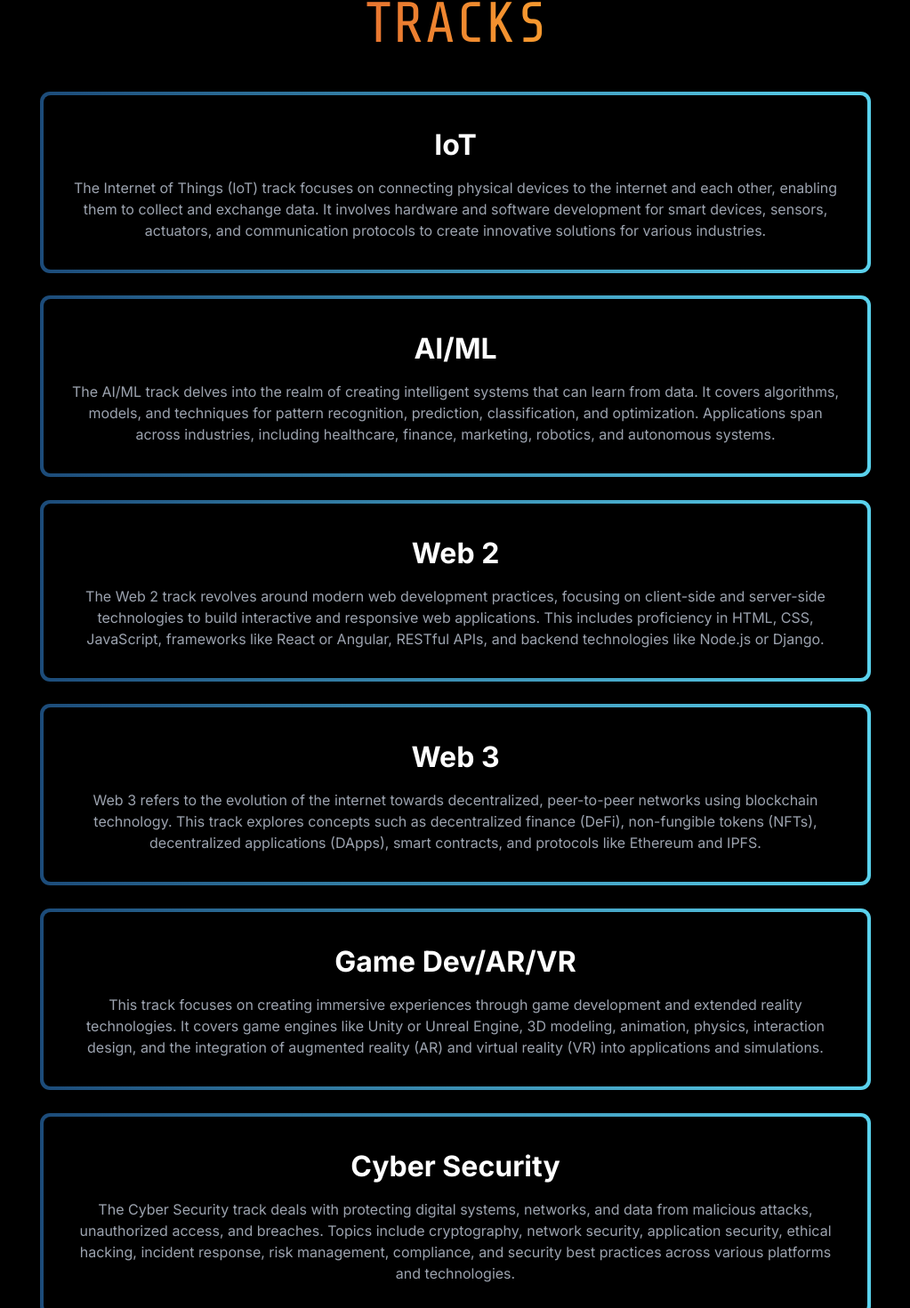
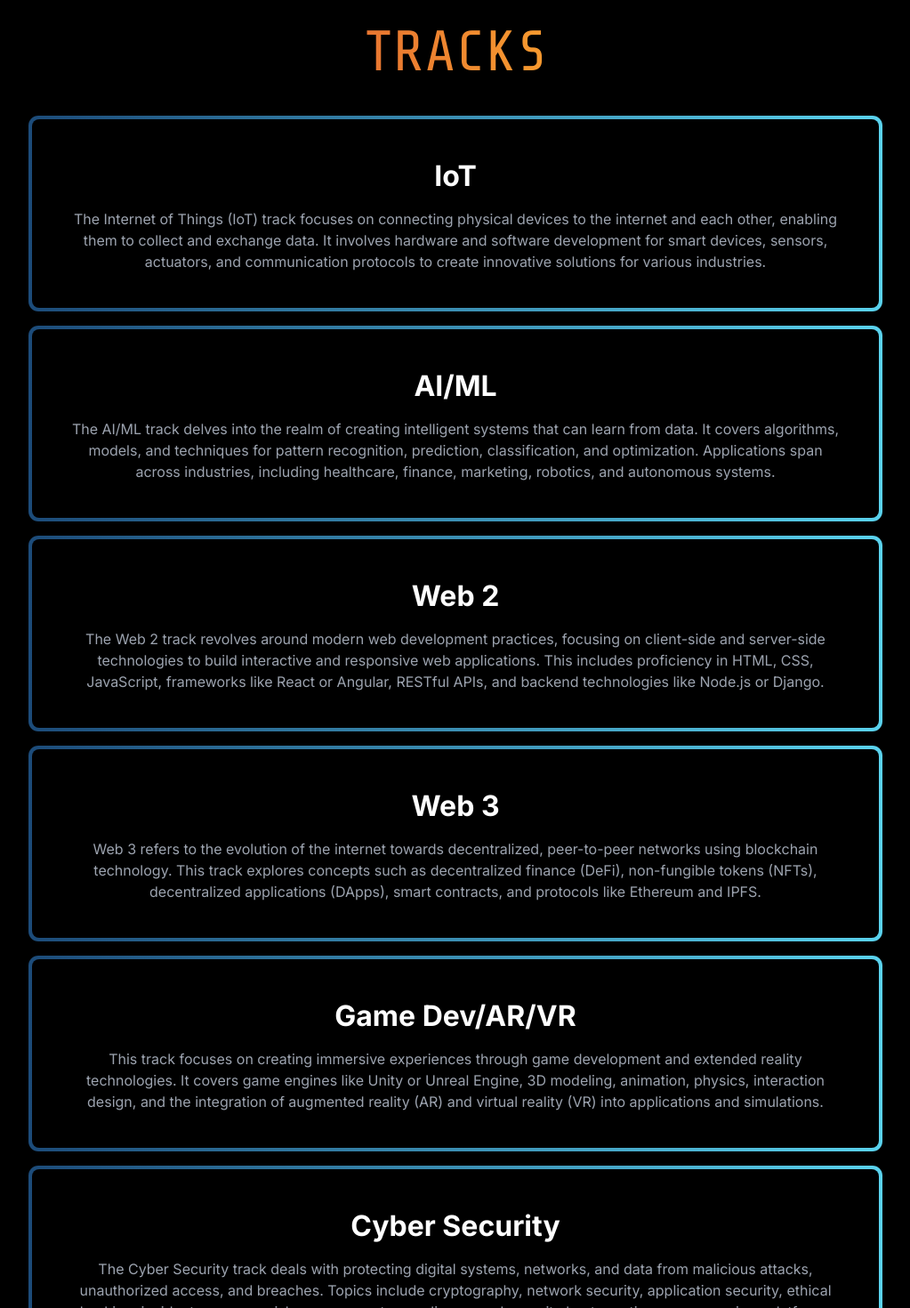
Before and after one commit to adistrim/hackJKLUv3, a Next.js app: page / in a window 1280 px wide. Shown: the part 2113-3583 px from the top of the page at 89% size, without its empty margins (128-1151 px from the left). Built offline with nearby package versions, Linux system fonts and the light colour scheme.

Commit message:
minor tailwind class changes

```diff
--- a/src/app/components/faq.tsx
+++ b/src/app/components/faq.tsx
@@ -24,7 +24,7 @@
   };
 
   return (
-    <div className="container mx-auto my-[7rem] md:my-0 md:mb-[5rem]">
+    <div className="container mx-auto my-[5rem] md:my-0">
       <h1
         className="text-[2rem] md:text-[4rem] text-center mb-4"
         style={{
--- a/src/app/components/home.tsx
+++ b/src/app/components/home.tsx
@@ -128,8 +128,8 @@
         </h1>
         <NextLink href="challenges" passHref>
           <div className="cursor-pointer flex flex-wrap justify-center">
-            <div className="rounded-[0.7rem] m-[0.8rem] bg-gradient-to-r from-[#1C4B79] to-[#5AD2ED] p-1">
-              <div className="rounded-[0.5rem] h-full w-full items-center justify-center bg-black back px-3 py-1">
+            <div className="rounded-[0.7rem] my-[0.5rem] bg-gradient-to-r from-[#1C4B79] to-[#5AD2ED] p-1">
+              <div className="rounded-[0.5rem] h-full w-full items-center justify-center bg-black back px-6 py-3">
                 <div className="mx-1 my-3 md:mx-5 md:my-7">
                   <h1
                     className={`${inter.className} text-white my-3 text-center font-bold text-[1.5rem] md:text-[2rem]`}
@@ -147,8 +147,8 @@
                 </div>
               </div>
             </div>
-            <div className="rounded-[0.7rem] m-[0.8rem] bg-gradient-to-r from-[#1C4B79] to-[#5AD2ED] p-1">
-              <div className="rounded-[0.5rem] h-full w-full items-center justify-center bg-black back px-3 py-1">
+            <div className="rounded-[0.7rem] my-[0.5rem] bg-gradient-to-r from-[#1C4B79] to-[#5AD2ED] p-1">
+              <div className="rounded-[0.5rem] h-full w-full items-center justify-center bg-black back px-6 py-3">
                 <div className="mx-1 my-3 md:mx-5 md:my-7">
                   <h1
                     className={`${inter.className} text-white my-3 text-center font-bold text-[1.5rem] md:text-[2rem]`}
@@ -166,8 +166,8 @@
                 </div>
               </div>
             </div>
-            <div className="rounded-[0.7rem] m-[0.8rem] bg-gradient-to-r from-[#1C4B79] to-[#5AD2ED] p-1">
-              <div className="rounded-[0.5rem] h-full w-full items-center justify-center bg-black back px-3 py-1">
+            <div className="rounded-[0.7rem] my-[0.5rem] bg-gradient-to-r from-[#1C4B79] to-[#5AD2ED] p-1">
+              <div className="rounded-[0.5rem] h-full w-full items-center justify-center bg-black back px-6 py-3">
                 <div className="mx-1 my-3 md:mx-5 md:my-7">
                   <h1
                     className={`${inter.className} text-white my-3 text-center font-bold text-[1.5rem] md:text-[2rem]`}
@@ -185,8 +185,8 @@
                 </div>
               </div>
             </div>
-            <div className="rounded-[0.7rem] m-[0.8rem] bg-gradient-to-r from-[#1C4B79] to-[#5AD2ED] p-1">
-              <div className="rounded-[0.5rem] h-full w-full items-center justify-center bg-black back px-3 py-1">
+            <div className="rounded-[0.7rem] my-[0.5rem] bg-gradient-to-r from-[#1C4B79] to-[#5AD2ED] p-1">
+              <div className="rounded-[0.5rem] h-full w-full items-center justify-center bg-black back px-6 py-3">
                 <div className="mx-1 my-3 md:mx-5 md:my-7">
                   <h1
                     className={`${inter.className} text-white my-3 text-center font-bold text-[1.5rem] md:text-[2rem]`}
@@ -204,8 +204,8 @@
                 </div>
               </div>
             </div>
-            <div className="rounded-[0.7rem] m-[0.8rem] bg-gradient-to-r from-[#1C4B79] to-[#5AD2ED] p-1">
-              <div className="rounded-[0.5rem] h-full w-full items-center justify-center bg-black back px-3 py-1">
+            <div className="rounded-[0.7rem] my-[0.5rem] bg-gradient-to-r from-[#1C4B79] to-[#5AD2ED] p-1">
+              <div className="rounded-[0.5rem] h-full w-full items-center justify-center bg-black back px-6 py-3">
                 <div className="mx-1 my-3 md:mx-5 md:my-7">
                   <h1
                     className={`${inter.className} text-white my-3 text-center font-bold text-[1.5rem] md:text-[2rem]`}
@@ -223,8 +223,8 @@
                 </div>
               </div>
             </div>
-            <div className="rounded-[0.7rem] m-[0.8rem] bg-gradient-to-r from-[#1C4B79] to-[#5AD2ED] p-1">
-              <div className="rounded-[0.5rem] h-full w-full items-center justify-center bg-black back px-3 py-1">
+            <div className="rounded-[0.7rem] my-[0.5rem] bg-gradient-to-r from-[#1C4B79] to-[#5AD2ED] p-1">
+              <div className="rounded-[0.5rem] h-full w-full items-center justify-center bg-black back px-6 py-3">
                 <div className="mx-1 my-3 md:mx-5 md:my-7">
                   <h1
                     className={`${inter.className} text-white my-3 text-center font-bold text-[1.5rem] md:text-[2rem]`}
@@ -243,8 +243,8 @@
                 </div>
               </div>
             </div>
-            <div className="rounded-[0.7rem] m-[0.8rem] bg-gradient-to-r from-[#1C4B79] to-[#5AD2ED] p-1">
-              <div className="rounded-[0.5rem] h-full w-full items-center justify-center bg-black back px-3 py-1">
+            <div className="rounded-[0.7rem] my-[0.5rem] bg-gradient-to-r from-[#1C4B79] to-[#5AD2ED] p-1">
+              <div className="rounded-[0.5rem] h-full w-full items-center justify-center bg-black back px-6 py-3">
                 <div className="mx-1 my-3 md:mx-5 md:my-7">
                   <h1
                     className={`${inter.className} text-white my-3 text-center font-bold text-[1.5rem] md:text-[2rem]`}
--- a/src/app/components/prizes.tsx
+++ b/src/app/components/prizes.tsx
@@ -13,7 +13,7 @@
 
   return (
     <div
-      className={`${pathname === "/sponsors" ? "block" : "md:block"} ${tech_mono.className} min-h-screen mx-[1rem] my-[8rem] md:my-[8rem]`}
+      className={`${tech_mono.className} min-h-screen mx-[1rem] my-[10rem]`}
       id="sponsor-section"
     >
       <div className="bg-black">
--- a/src/app/itinerary/page.tsx
+++ b/src/app/itinerary/page.tsx
@@ -35,7 +35,7 @@
 
   return (
     <div
-      className={`${pathname === "/itinerary" ? "block" : "hidden lg:block"} mx-[1rem] my-[3rem] min-h-screen md:mx-0 md:my-[15rem]`}
+      className={`${pathname === "/itinerary" ? "block" : "hidden lg:block"} mx-[1rem] my-[3rem] min-h-screen md:mx-0 md:mt-[20rem]`}
       id="itinerary-section"
     >
       <div className="container mx-auto">
```
